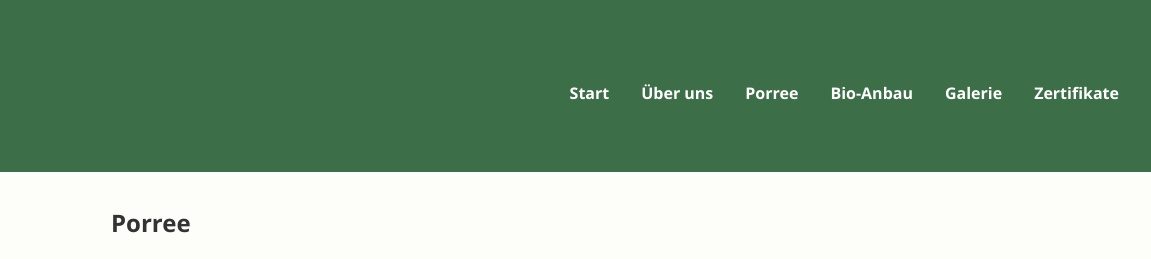
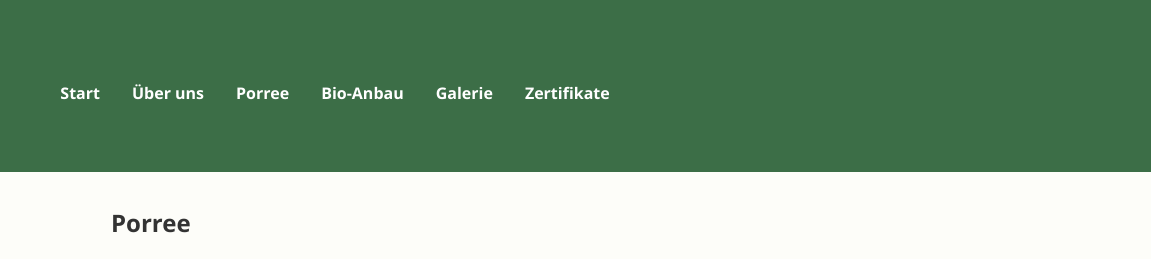
Before and after one commit to Eickmt/Eickmt.github.io, a plain HTML site: page porree.html in a window 1280 px wide. Shown: the top 259 px of the page, 129-1280 px from the left. Drawn offline with Linux system fonts and the light colour scheme.

Commit message:
Initial commit

```diff
--- a/style.css
+++ b/style.css
@@ -14,8 +14,9 @@ body {
     padding: 1em 2em;
     display: flex;
     align-items: center;
-    justify-content: space-between;
+    gap: 4em;
   }
+
 
   .logo {
     height: 140px; /* jetzt größer */
```
